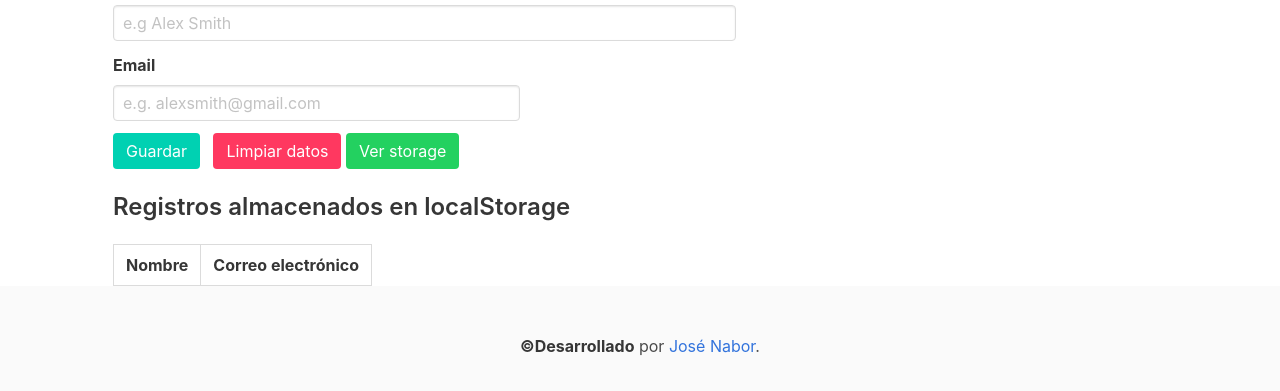
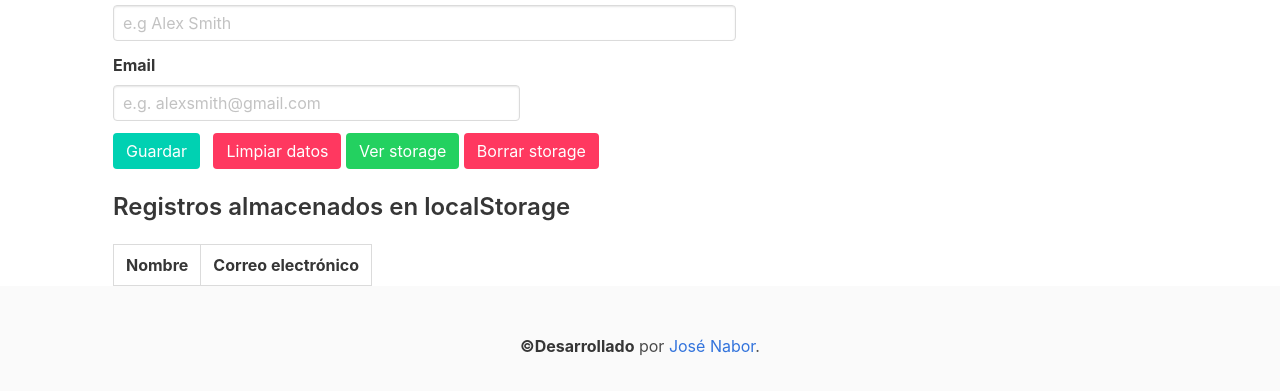
Before and after one commit to McChama/Actividad-16-PW, a plain HTML site: page index.html in a window 1280 px wide. Shown: the part 257-648 px from the top of the page. Drawn offline with nearby package versions, Linux system fonts and the light colour scheme.

Commit message:
Añadir: Boton eliminar localStorage

```diff
--- a/index.html
+++ b/index.html
@@ -49,6 +49,7 @@
                       <button id="boton-guardar" class="button is-primary">Guardar</button>&nbsp;&nbsp;
                       <button id="boton-limpia" class="button is-danger">Limpiar datos</button>
                       <button id="boton-ver" class="button is-success">Ver storage</button>
+                      <button id="boton-lS" class="button is-danger">Borrar storage</button>
                     </div -->
                 <!-- /form -->
 
```
